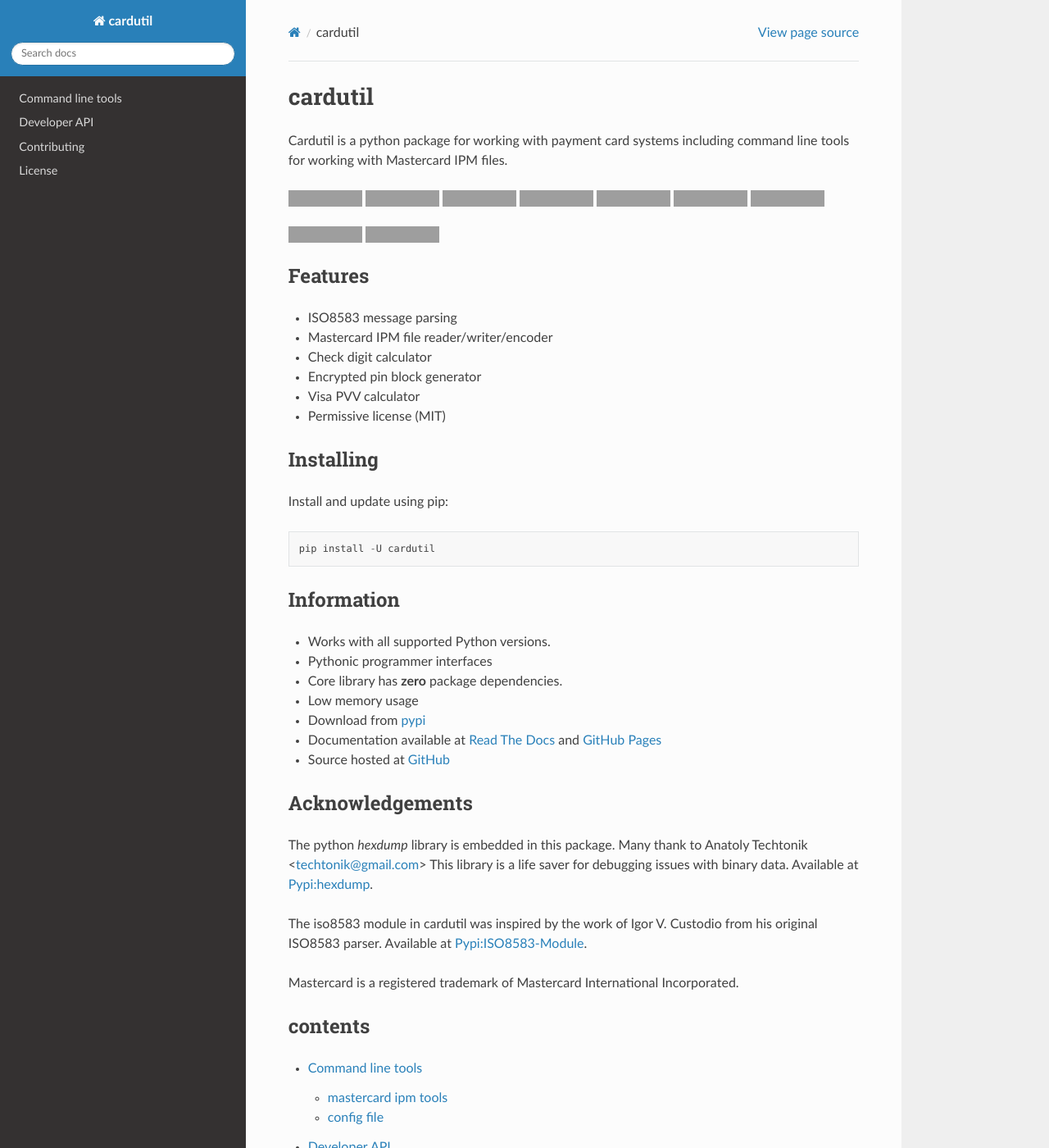
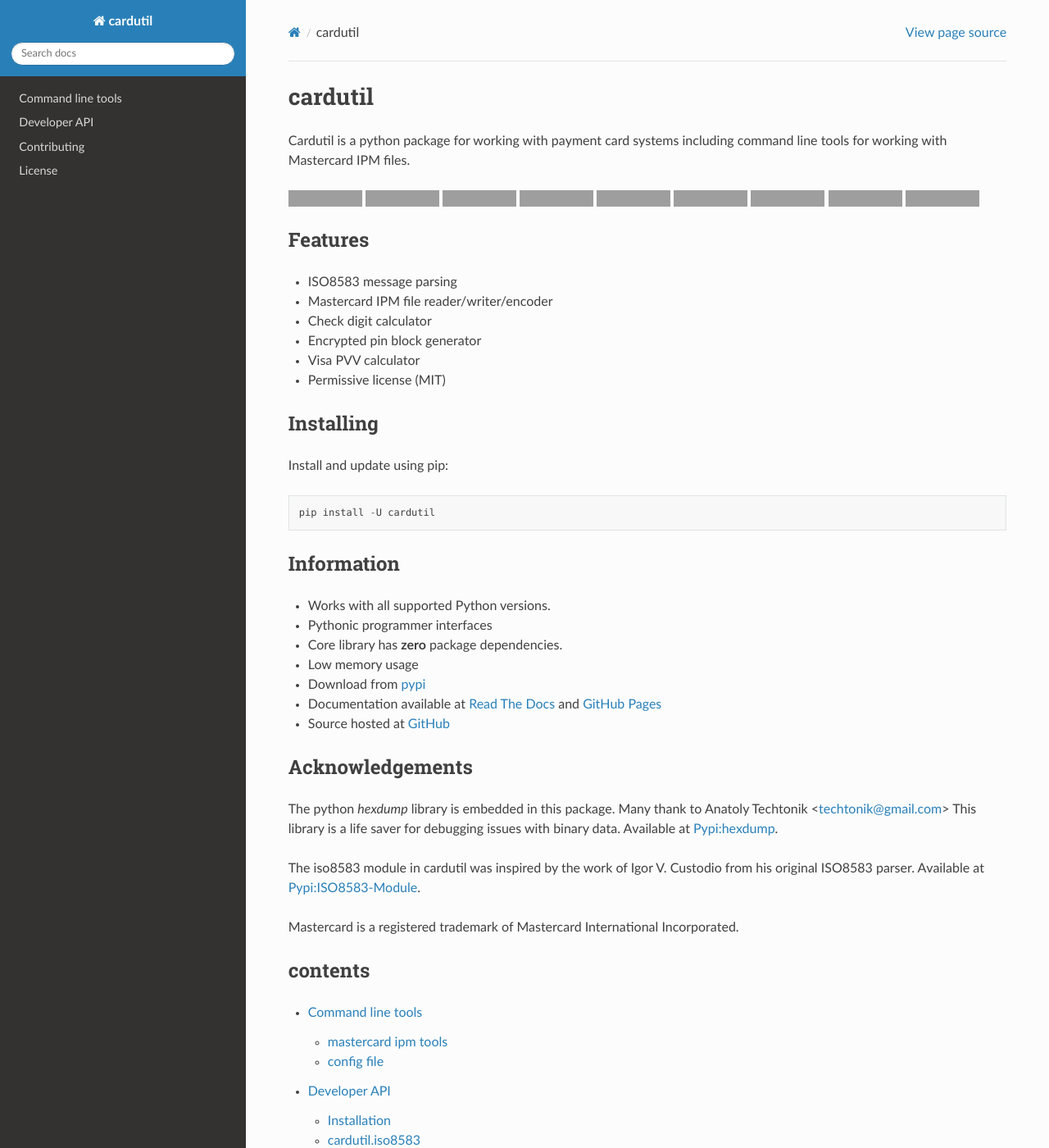
Before and after one commit to adelosa/cardutil, a Sphinx documentation site: the page built from docs/source/index.rst, in a window 1280 px wide and 1400 px high. Shown: the whole window at 82% size. Built offline with Sphinx 7.4.7 and the Read the Docs theme 3.1.0, drawn with Linux system fonts in a browser that asks for light colours; some of the changed text lies outside the part shown; grey boxes are pictures that could not be loaded.

Commit message:
Update Docs HTML - Wide screen

```diff
--- /dev/null
+++ b/docs/source/_static/style.css
@@ -0,0 +1,3 @@
+.wy-nav-content {
+    max-width: none;
+}
--- /dev/null
+++ b/docs/source/_templates/layout.html
@@ -0,0 +1,4 @@
+{% extends "!layout.html" %}
+{% block extrahead %}
+    <link href="{{ pathto("_static/style.css", True) }}" rel="stylesheet" type="text/css">
+{% endblock %}
--- a/docs/source/conf.py
+++ b/docs/source/conf.py
@@ -18,7 +18,7 @@
 # -- Project information -----------------------------------------------------
 
 project = 'cardutil'
-copyright = '2019-2024 All rights reserved.'
+copyright = '2019-2025 All rights reserved.'
 author = 'Anthony Delosa'
 
 # The full version, including alpha/beta/rc tags
@@ -54,7 +54,7 @@
 # Add any paths that contain custom static files (such as style sheets) here,
 # relative to this directory. They are copied after the builtin static files,
 # so a file named "default.css" will overwrite the builtin "default.css".
-# html_static_path = ['_static']
+html_static_path = ['_static']
 
 # Order the generated doco same as the source
 autodoc_member_order = 'bysource'
```
